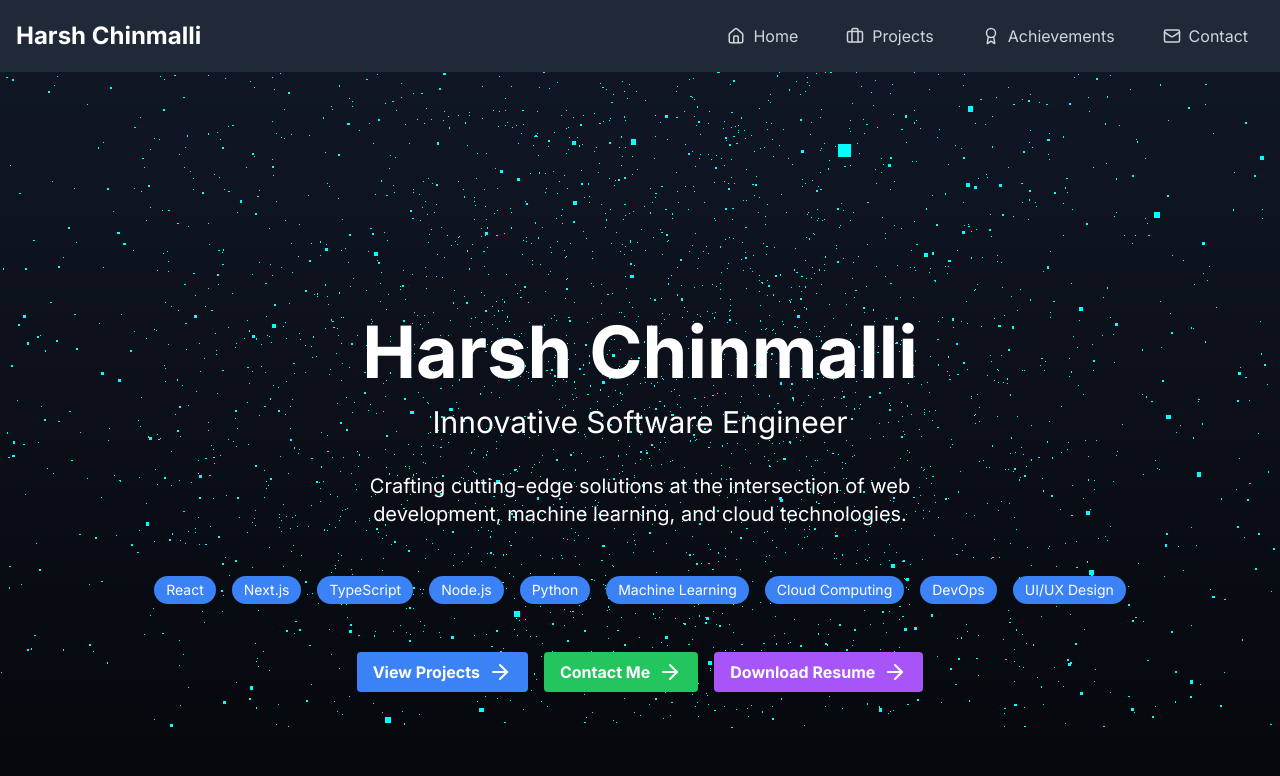
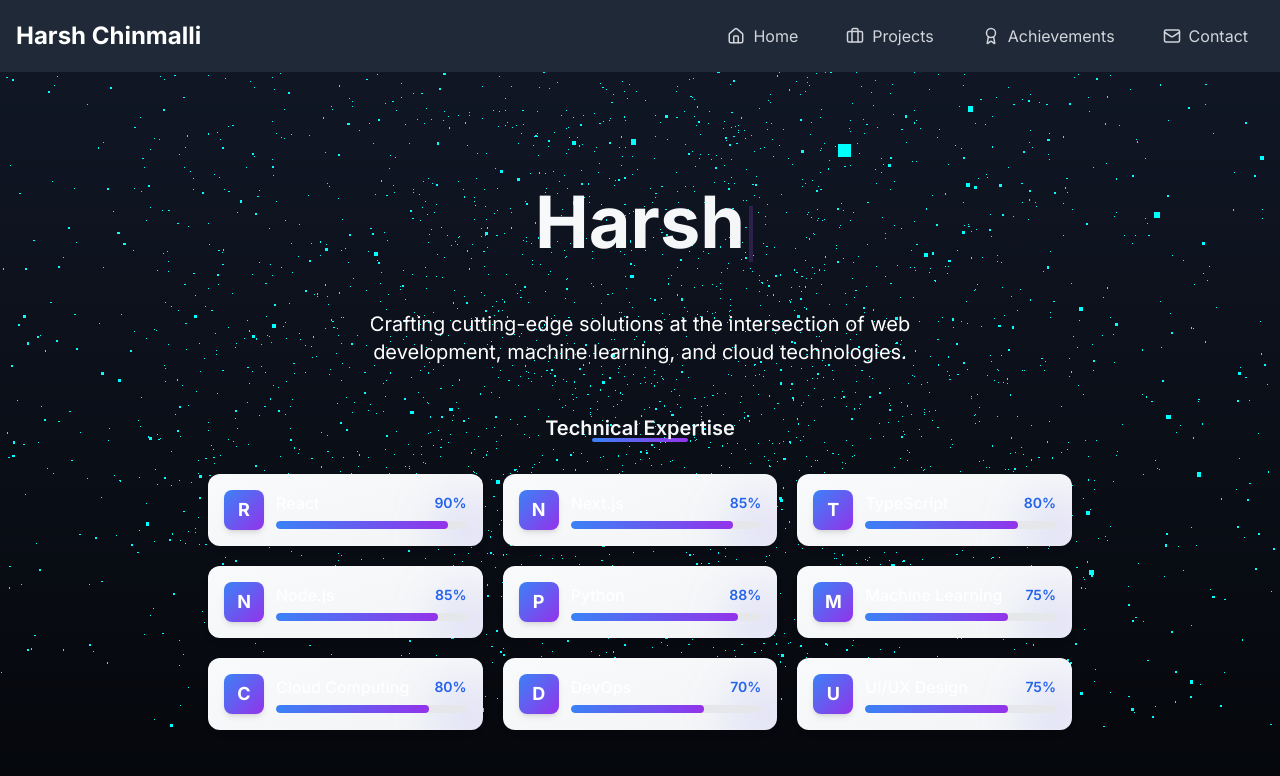
Before and after one commit to harshchinmalliofficial/PortFolio, a Next.js app: page / in a window 1280 px wide. Shown: the top 776 px of the page. Built offline with nearby package versions, Linux system fonts and the light colour scheme.

Commit message:
cognizant

```diff
--- a/app/page.jsx
+++ b/app/page.jsx
@@ -1,68 +1,148 @@
-"use client";
+"use client"
+import Link from "next/link"
+import { motion } from "framer-motion"
+import { ArrowRight } from "lucide-react"
+import { useState, useEffect } from "react"
 
-import { useState } from "react";
-import Link from "next/link";
-import { motion } from "framer-motion";
-import { ArrowRight } from "lucide-react";
-
+// Enhanced skills array with completion percentages
 const skills = [
-  "React",
-  "Next.js",
-  "TypeScript",
-  "Node.js",
-  "Python",
-  "Machine Learning",
-  "Cloud Computing",
-  "DevOps",
-  "UI/UX Design",
-];
+  { name: "React", percentage: 90 },
+  { name: "Next.js", percentage: 85 },
+  { name: "TypeScript", percentage: 80 },
+  { name: "Node.js", percentage: 85 },
+  { name: "Python", percentage: 88 },
+  { name: "Machine Learning", percentage: 75 },
+  { name: "Cloud Computing", percentage: 80 },
+  { name: "DevOps", percentage: 70 },
+  { name: "UI/UX Design", percentage: 75 },
+]
 
 const Home = () => {
+  // State for typing animation
+  const [displayText, setDisplayText] = useState("");
+  const [isTypingName, setIsTypingName] = useState(true);
+  const [isErasing, setIsErasing] = useState(false);
+
+  const fullName = "Harsh Chinmalli";
+  const fullTitle = "Software Engineer";
+
+  useEffect(() => {
+    let timeout;
+
+    // Function to type text - ultrafast speed
+    const typeText = () => {
+      const targetText = isTypingName ? fullName : fullTitle;
+
+      if (!isErasing) {
+        // Typing mode - ultrafast speed (20-30ms between characters)
+        if (displayText.length < targetText.length) {
+          setDisplayText(targetText.slice(0, displayText.length + 1));
+          timeout = setTimeout(typeText, 20 + Math.random() * 10);
+        } else {
+          // Finished typing current text, very short pause before erasing (500ms)
+          timeout = setTimeout(() => {
+            setIsErasing(true);
+            typeText();
+          }, 500);
+        }
+      } else {
+        // Erasing mode - ultrafast speed (10-20ms between characters)
+        if (displayText.length > 0) {
+          setDisplayText(displayText.slice(0, displayText.length - 1));
+          timeout = setTimeout(typeText, 10 + Math.random() * 10);
+        } else {
+          // Finished erasing, switch text and start typing again with minimal delay
+          setIsTypingName(!isTypingName);
+          setIsErasing(false);
+          timeout = setTimeout(typeText, 200);
+        }
+      }
+    };
+
+    // Start the typing animation with shorter initial delay
+    timeout = setTimeout(typeText, 200);
+
+    return () => clearTimeout(timeout);
+  }, [displayText, isTypingName, isErasing]);
+
   return (
     <div className="min-h-screen flex flex-col justify-center items-center">
-      <motion.h1
-        className="text-5xl md:text-7xl font-bold mb-4 text-center"
-        initial={{ opacity: 0, y: -50 }}
-        animate={{ opacity: 1, y: 0 }}
-        transition={{ duration: 0.5 }}
-      >
-        Harsh Chinmalli
-      </motion.h1>
-      <motion.h2
-        className="text-2xl md:text-3xl mb-8 text-center"
-        initial={{ opacity: 0, y: -30 }}
-        animate={{ opacity: 1, y: 0 }}
-        transition={{ duration: 0.5, delay: 0.2 }}
-      >
-        Innovative Software Engineer
-      </motion.h2>
+      <div className="relative h-20 flex items-center justify-center mb-12">
+        <h1 className="text-5xl md:text-7xl font-bold text-center bg-clip-text text-transparent bg-gradient-to-br from-gray-50 to-gray-100">
+          {displayText}
+          <motion.span
+            className="inline-block w-1 h-12 md:h-14 bg-purple-500 ml-1 absolute bottom-0"
+            animate={{ opacity: [1, 0] }}
+            transition={{ repeat: Infinity, duration: 0.3 }}
+          />
+        </h1>
+      </div>
+
       <motion.p
         className="text-lg md:text-xl text-center max-w-2xl mb-12"
         initial={{ opacity: 0, y: -20 }}
         animate={{ opacity: 1, y: 0 }}
         transition={{ duration: 0.5, delay: 0.4 }}
       >
-        Crafting cutting-edge solutions at the intersection of web development,
-        machine learning, and cloud technologies.
+        Crafting cutting-edge solutions at the intersection of web development, machine learning, and cloud
+        technologies.
       </motion.p>
+
+      {/* Enhanced Skills Section with Percentages */}
       <motion.div
-        className="flex flex-wrap justify-center gap-4 mb-12"
+        className="max-w-4xl w-full mb-12 px-4"
         initial={{ opacity: 0 }}
         animate={{ opacity: 1 }}
         transition={{ duration: 0.5, delay: 0.6 }}
       >
-        {skills.map((skill, index) => (
-          <motion.span
-            key={skill}
-            className="bg-blue-500 text-white px-3 py-1 rounded-full text-sm"
-            initial={{ opacity: 0, y: 20 }}
-            animate={{ opacity: 1, y: 0 }}
-            transition={{ duration: 0.3, delay: 0.1 * index }}
-          >
-            {skill}
-          </motion.span>
-        ))}
+        <motion.h3
+          className="text-xl font-semibold text-center mb-8 relative"
+          initial={{ opacity: 0 }}
+          animate={{ opacity: 1 }}
+          transition={{ duration: 0.3, delay: 0.5 }}
+        >
+          <span className="relative z-10 bg-clip-text text-transparent bg-gradient-to-br from-gray-50 to-gray-100">Technical Expertise</span>
+          <span className="absolute bottom-0 left-1/2 transform -translate-x-1/2 w-24 h-1 bg-gradient-to-r from-blue-500 to-purple-600 rounded-full"></span>
+        </motion.h3>
+
+        <div className="grid grid-cols-2 sm:grid-cols-3 gap-5">
+          {skills.map((skill, index) => (
+            <motion.div
+              key={skill.name}
+              className="relative overflow-hidden rounded-xl bg-gradient-to-br from-gray-50 to-gray-100 dark:from-gray-800 dark:to-gray-900 p-4 group shadow-md hover:shadow-lg transition-all duration-300"
+              initial={{ opacity: 0, y: 20 }}
+              animate={{ opacity: 1, y: 0 }}
+              transition={{ duration: 0.4, delay: 0.1 * index }}
+              whileHover={{ scale: 1.03 }}
+            >
+              {/* Background decoration */}
+              <div className="absolute -right-4 -bottom-4 w-16 h-16 rounded-full bg-gradient-to-r from-blue-400/20 to-purple-500/20 blur-xl group-hover:w-20 group-hover:h-20 transition-all duration-300"></div>
+
+              {/* Skill content */}
+              <div className="flex items-center gap-3 relative z-10">
+                <div className="flex-shrink-0 w-10 h-10 rounded-lg bg-gradient-to-br from-blue-500 to-purple-600 flex items-center justify-center text-white font-bold text-lg shadow-md">
+                  {skill.name.charAt(0)}
+                </div>
+                <div className="flex-1">
+                  <div className="flex justify-between items-center">
+                    <h4 className="font-medium">{skill.name}</h4>
+                    <span className="text-sm font-semibold text-blue-600 dark:text-blue-400">{skill.percentage}%</span>
+                  </div>
+                  <div className="w-full h-2 bg-gray-200 dark:bg-gray-700 rounded-full mt-1.5 overflow-hidden">
+                    <motion.div
+                      className="h-full bg-gradient-to-r from-blue-500 to-purple-600 rounded-full"
+                      initial={{ width: 0 }}
+                      animate={{ width: `${skill.percentage}%` }}
+                      transition={{ duration: 1, delay: 0.2 + 0.1 * index }}
+                    />
+                  </div>
+                </div>
+              </div>
+            </motion.div>
+          ))}
+        </div>
       </motion.div>
+
       <motion.div
         className="flex flex-wrap justify-center gap-4"
         initial={{ opacity: 0, y: 20 }}
@@ -71,26 +151,26 @@ const Home = () => {
       >
         <Link
           href="/projects"
-          className="bg-blue-500 hover:bg-blue-600 text-white font-bold py-2 px-4 rounded flex items-center"
+          className="bg-gradient-to-r from-blue-500 to-blue-600 hover:from-blue-600 hover:to-blue-700 text-white font-bold py-3 px-6 rounded-lg flex items-center shadow-md hover:shadow-lg transition-all duration-300"
         >
           View Projects <ArrowRight className="ml-2" />
         </Link>
         <Link
           href="/contact"
-          className="bg-green-500 hover:bg-green-600 text-white font-bold py-2 px-4 rounded flex items-center"
+          className="bg-gradient-to-r from-green-500 to-green-600 hover:from-green-600 hover:to-green-700 text-white font-bold py-3 px-6 rounded-lg flex items-center shadow-md hover:shadow-lg transition-all duration-300"
         >
           Contact Me <ArrowRight className="ml-2" />
         </Link>
         <a
           href="/Resume.pdf"
           download
-          className="bg-purple-500 hover:bg-purple-600 text-white font-bold py-2 px-4 rounded flex items-center"
+          className="bg-gradient-to-r from-purple-500 to-purple-600 hover:from-purple-600 hover:to-purple-700 text-white font-bold py-3 px-6 rounded-lg flex items-center shadow-md hover:shadow-lg transition-all duration-300"
         >
           Download Resume <ArrowRight className="ml-2" />
         </a>
       </motion.div>
     </div>
-  );
-};
+  )
+}
 
-export default Home;
+export default Home
```
